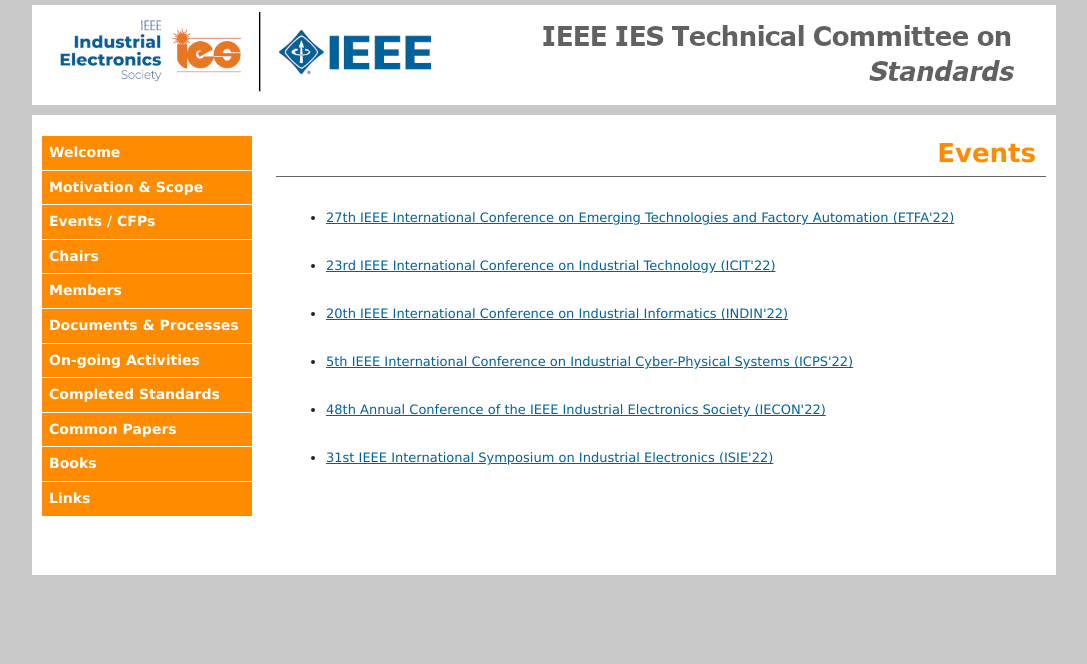
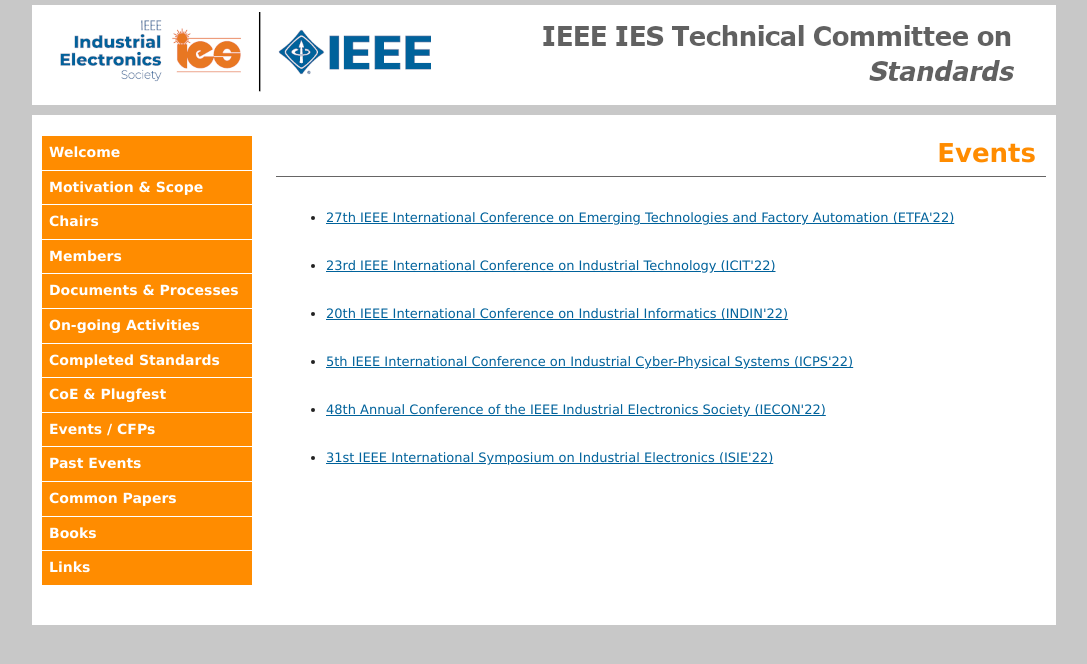
Before and after one commit to ieee-ies/standards-tc.ieee-ies.org, a plain HTML site: page events.html in a window 1280 px wide. Shown: the whole page, without its empty margins (96-1183 px from the left). Drawn offline with Linux system fonts and the light colour scheme; a script that the page names is missing.

Commit message:
Update events.html

```diff
--- a/events.html
+++ b/events.html
@@ -38,12 +38,14 @@
         <ul class="menu">
           <li><a href="index.html">Welcome</a></li>
           <li><a href="motivation.html">Motivation &amp; Scope</a></li>
-          <li><a href="events.html">Events / CFPs</a></li>
           <li><a href="chairs.html">Chairs</a></li>
           <li><a href="members.html">Members</a></li>
           <li><a href="processes.html">Documents &amp; Processes</a></li>
           <li><a href="ongoing.html">On-going Activities</a></li>
           <li><a href="completed.html">Completed Standards</a></li>
+          <li><a href="coe-plugfest.html">CoE &amp; Plugfest</a></li>
+          <li><a href="events.html">Events / CFPs</a></li>
+          <li><a href="past-events.html">Past Events</a></li>
           <li><a href="papers.html">Common Papers</a></li>
           <li><a href="books.html">Books</a></li>
           <li><a href="links.html">Links</a></li>
```
